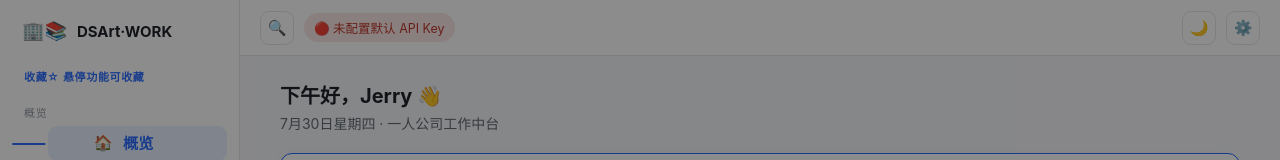
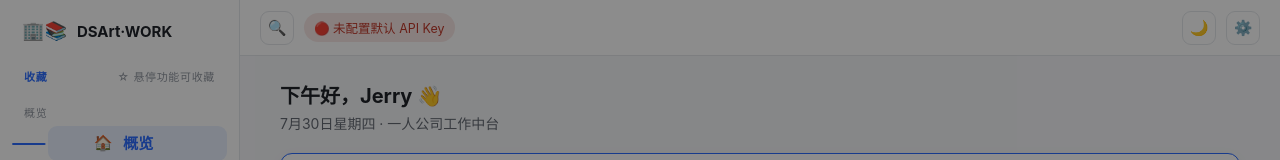
Before and after one commit to SAGEBOOL/work, a website built with Vite: page index.html in a window 1280 px wide. Shown: the top 160 px of the page. Built offline with nearby package versions, Linux system fonts and the light colour scheme; no server answers.

Commit message:
fix: sidebar top section is now favorites-only

```diff
--- a/src/styles/base.css
+++ b/src/styles/base.css
@@ -549,7 +549,8 @@ body.nav-open { overflow: hidden; }
 }
 .line-sidebar__item:hover .fav-btn { opacity: .8; }
 .fav-btn.on { opacity: 1; color: #f5b400; }
-.fav-group-label { color: var(--primary); font-weight: 600; }
+.fav-group-label { color: var(--primary); font-weight: 600; display: flex; align-items: baseline; justify-content: space-between; }
+.fav-empty-hint { font-weight: 400; font-size: 11px; color: var(--text-3); }
 
 /* ================= 今日工作台 ================= */
 .greet { font-size: 22px; font-weight: 700; margin: 0 0 2px; }
```
